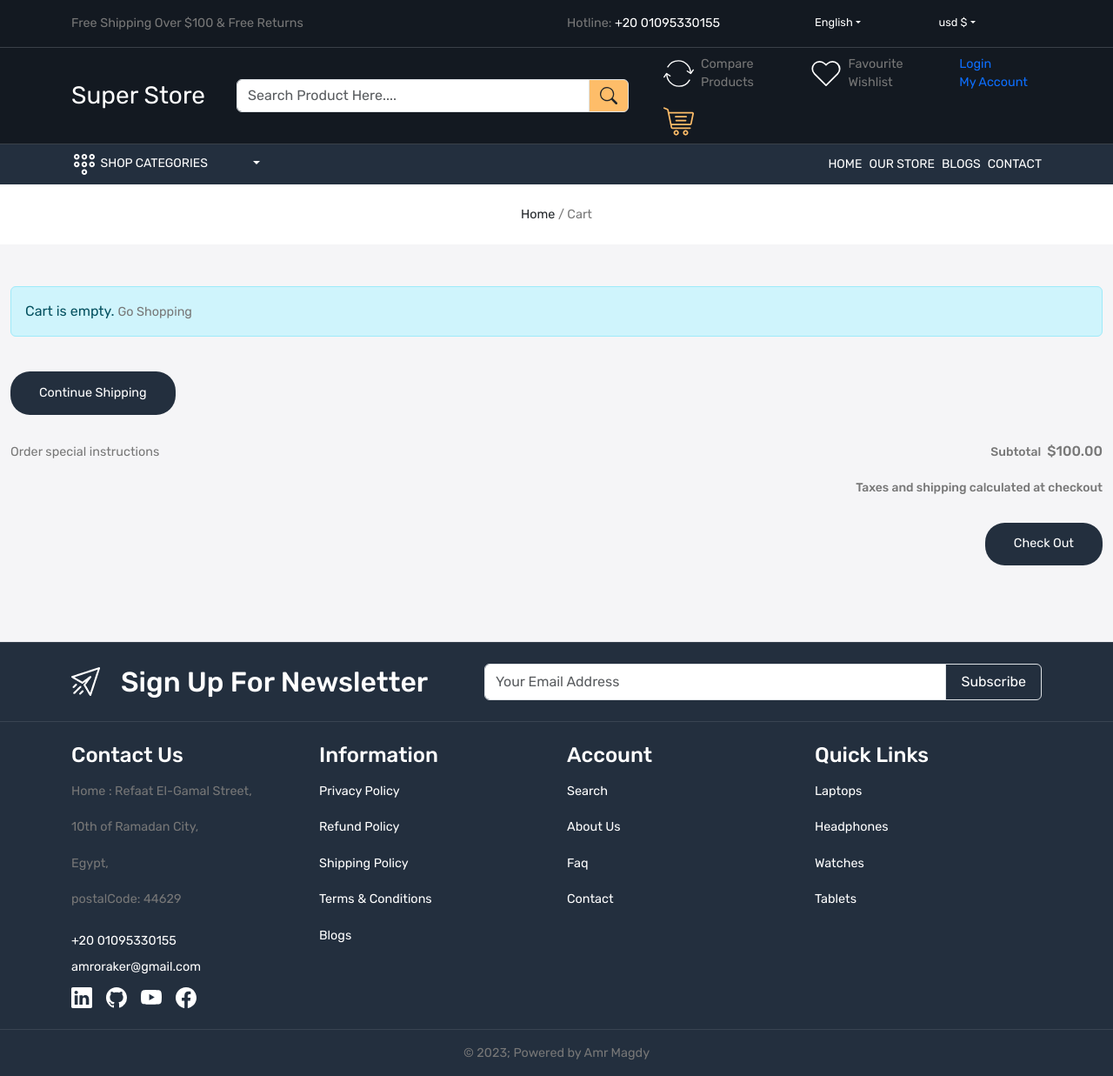
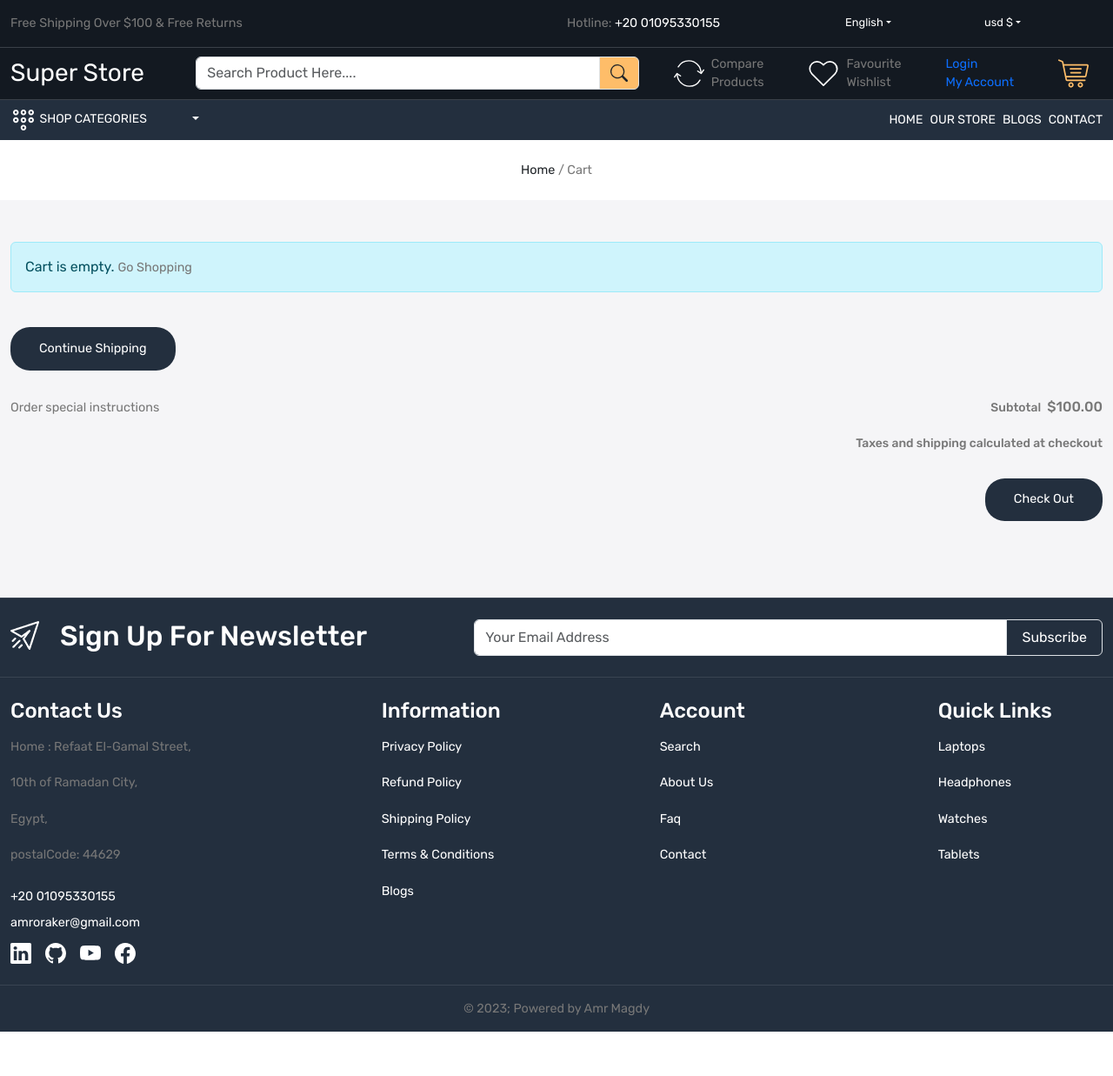
Before and after one commit to amrmagdygamal/Superstore, a React (Vite) app in the folder front-end/: page /cart in a window 1280 px wide. Shown: the whole page at 87% size. After the commit the page ends 1186 px from the top, so only its background shows below. Built offline with nearby package versions, Linux system fonts and the light colour scheme.

Commit message:
Updating code

```diff
--- a/front-end/src/App.css
+++ b/front-end/src/App.css
@@ -120,13 +120,13 @@ a {
 /* footer part */
 
 
-footer {
+.footer {
   background-color: var(--second-dark-color);
   color: white;
 }
 
 
-footer:not(:first-child) {
+.footer:not(:first-child) {
   border-top: 1px solid rgba(255, 255, 255, 0.1);
 }
 
--- a/front-end/src/components/Container.tsx
+++ b/front-end/src/components/Container.tsx
@@ -3,7 +3,7 @@ const Container = (props: any) => {
   return (
     <section className={props.class1}>
       <div className="container-xxl">
-        <div className="row">
+        <div className={`row ${props.class2}`}>
           {props.children}
         </div>
       </div>
--- a/front-end/src/components/Footer.tsx
+++ b/front-end/src/components/Footer.tsx
@@ -1,21 +1,18 @@
-import { Col, Container, Row } from 'react-bootstrap';
 import { Link } from 'react-router-dom';
-import {BsLinkedin, BsGithub, BsYoutube, BsFacebook} from 'react-icons/bs';
-
+import { BsLinkedin, BsGithub, BsYoutube, BsFacebook } from 'react-icons/bs';
+import Container from './Container';
 
 const Footer = () => {
   return (
     <>
-      <footer className="py-4 footer-top">
-        <Container>
-          <Row className="align-items-center">
-            <Col md={5}>
+      <Container class1="py-4 footer footer-top">
+          <div className="col-5">
             <div className="top-data d-flex gap-4 align-items-center">
-                <img src="images/newsletter.png" alt="newsletter" />
+              <img src="/images/newsletter.png" alt="newsletter" />
               <h2 className="mb-0">Sign Up For Newsletter</h2>
             </div>
-            </Col>
-            <Col md={7}>
+          </div>
+          <div className="col-7">
             <div className="input-group">
               <input
                 type="text"
@@ -28,14 +25,10 @@ const Footer = () => {
                 Subscribe
               </span>
             </div>
-            </Col>
-          </Row>
+          </div>
       </Container>
-      </footer>
-      <footer className="py-4 footer-upper">
-        <Container>
-          <Row>
-            <Col md-4>
+      <Container class1="footer py-4 footer-upper">
+        <div className='col-4'>
           <h4>Contact Us</h4>
           <div>
             <address>
@@ -44,17 +37,41 @@ const Footer = () => {
               <p className="mb-1 py-2">Egypt,</p>
               <p className="mb-1 py-2">postalCode: 44629</p>
             </address>
-                <a href="tel:+20 01095330155" className='text-white'>+20 01095330155</a>
-                <a href="mailto:amororaker@gmail.com" className='text-white d-block mb-1 py-2 '>amroraker@gmail.com</a>
+            <a href="tel:+20 01095330155" className="text-white">
+              +20 01095330155
+            </a>
+            <a
+              href="mailto:amororaker@gmail.com"
+              className="text-white d-block mb-1 py-2 "
+            >
+              amroraker@gmail.com
+            </a>
           </div>
           <div className="social-icons d-flex align-items-center gap-3">
-                <a href="https://www.linkedin.com/in/amr-magdy-658298247" className='text-white'><BsLinkedin className="fs-4" /></a>
-                <a href="https://github.com/amrmagdygamal" className='text-white'><BsGithub className="fs-4" /></a>
-                <a href="https://www.youtube.com/@AmrMagdyPRO" className='text-white'><BsYoutube className="fs-4" /></a>
-                <a href="https://www.facebook.com/profile.php" className='text-white'><BsFacebook className="fs-4" /></a>
+            <a
+              href="https://www.linkedin.com/in/amr-magdy-658298247"
+              className="text-white"
+            >
+              <BsLinkedin className="fs-4" />
+            </a>
+            <a href="https://github.com/amrmagdygamal" className="text-white">
+              <BsGithub className="fs-4" />
+            </a>
+            <a
+              href="https://www.youtube.com/@AmrMagdyPRO"
+              className="text-white"
+            >
+              <BsYoutube className="fs-4" />
+            </a>
+            <a
+              href="https://www.facebook.com/profile.php"
+              className="text-white"
+            >
+              <BsFacebook className="fs-4" />
+            </a>
           </div>
-            </Col>
-            <Col md-3>
+        </div>
+        <div className='col-3'>
           <h4>Information</h4>
           <div className="footer-links d-flex flex-column">
             <Link to="/privacy-policy" className="text-white mb-1 py-2">
@@ -73,8 +90,8 @@ const Footer = () => {
               Blogs
             </Link>
           </div>
-            </Col>
-            <Col md-3>
+        </div>
+        <div className='col-3'>
           <h4>Account</h4>
           <div className="footer-links d-flex flex-column">
             <Link to="/" className="text-white mb-1 py-2">
@@ -90,8 +107,8 @@ const Footer = () => {
               Contact
             </Link>
           </div>
-            </Col>
-            <Col md-2>
+        </div>
+        <div className='col-2'>
           <h4>Quick Links</h4>
           <div className="footer-links d-flex flex-column">
             <Link to="/" className="text-white mb-1 py-2">
@@ -107,21 +124,15 @@ const Footer = () => {
               Tablets
             </Link>
           </div>
-            </Col>
-          </Row>
+        </div>
       </Container>
-      </footer>
-      <footer className="py-3 footer-bottom">
-        <Container>
-          <Row>
-            <Col md={12}>
+      <Container class1="py-3 footer footer-bottom">
+        <div className="col-12">
           <p className="text-center mb-0">
             &copy; {new Date().getFullYear()}; Powered by Amr Magdy
           </p>
-            </Col>
-          </Row>
+        </div>
       </Container>
-      </footer>
     </>
   );
 };
--- a/front-end/src/components/Header.tsx
+++ b/front-end/src/components/Header.tsx
@@ -1,21 +1,11 @@
 import React, { useContext } from 'react';
-import {
-  Badge,
-  Button,
-  Col,
-  Container,
-  ListGroup,
-  Nav,
-  NavDropdown,
-  Navbar,
-  Row,
-} from 'react-bootstrap';
+import { Badge, Nav, NavDropdown, Navbar, Row } from 'react-bootstrap';
 import { LinkContainer } from 'react-router-bootstrap';
 import { Store } from '../Store';
 import Rating from './Rating';
-import { Helmet } from 'react-helmet-async';
 import { BsSearch } from 'react-icons/bs';
 import { Link, NavLink } from 'react-router-dom';
+import Container from './Container';
 
 const Header = () => {
   const {
@@ -38,51 +28,41 @@ const Header = () => {
 
   return (
     <>
-      <header className="header-top-strip py-3">
-        <Container>
+      <Container class1="header header-top-strip py-3">
+        <div className="col-6">
+          <p className="mb-0">Free Shipping Over $100 & Free Returns</p>
+        </div>
+        <div className="col-6">
           <Row>
-            <Col md={6}>
-              <p className="mb-0">Free Shipping Over $100 & Free Returns</p>
-            </Col>
-            <Col md={6}>
-              <Row>
-                <Col md={6}>
+            <div className="col-6">
               <p className="mb-0">
                 Hotline:{' '}
                 <a className="text-white" href="tel:+20 01095330155">
                   +20 01095330155
                 </a>
               </p>
-                </Col>
-                <Col md={3}>
+            </div>
+            <div className="col-3">
               <NavDropdown title="English">
                 <NavDropdown.Item className="mb-0">Arabic</NavDropdown.Item>
-                    <NavDropdown.Item className="mb-0">
-                      English
-                    </NavDropdown.Item>
+                <NavDropdown.Item className="mb-0">English</NavDropdown.Item>
               </NavDropdown>
-                </Col>
-                <Col md={3}>
+            </div>
+            <div className="col-3">
               <NavDropdown title="usd $">
                 <NavDropdown.Item>Usd $</NavDropdown.Item>
               </NavDropdown>
-                </Col>
+            </div>
           </Row>
-            </Col>
-          </Row>
+        </div>
       </Container>
-      </header>
-      <header className="header-upper">
-        <Container>
-          <Row className="align-items-center">
-            <Col md={2}>
+      <Container class1="header header-upper" class2="align-items-center">
+        <div className="col-2">
           <LinkContainer to="/">
-                <Navbar.Brand className="text-white fs-3">
-                  Super Store
-                </Navbar.Brand>
+            <Navbar.Brand className="text-white fs-3">Super Store</Navbar.Brand>
           </LinkContainer>
-            </Col>
-            <Col md={5}>
+        </div>
+        <div className="col-5">
           <div className="input-group">
             <input
               type="text"
@@ -95,8 +75,8 @@ const Header = () => {
               <BsSearch className="fs-5" />
             </span>
           </div>
-            </Col>
-            <Col md={5}>
+        </div>
+        <div className="col-5">
           <Nav className="align-items-center justify-content-between">
             <Link className="nav-link d-flex gap-2" to="/compare">
               <img src="/images/compare.svg" alt="compare" />
@@ -155,19 +135,16 @@ const Header = () => {
               )}
             </Link>
           </Nav>
-            </Col>
-          </Row>
+        </div>
       </Container>
-      </header>
-      <header className="header-bottom py-2">
-        <Container>
-          <Row className="align-items-center">
-            <Col md={12} className="d-flex justify-content-between">
+      <Container class1="header-bottom py-2" class2="align-items-center">
+        <div className="col-12 d-flex justify-content-between">
           <NavDropdown
             className="shop-categories-menu bg-transparent"
             title={
               <>
-                    <img src="/images/menu.svg" alt="menu" />{"   "}
+                <img src="/images/menu.svg" alt="menu" />
+                {'   '}
                 <span className="me-5 d-inline-block"> Shop Categories</span>
               </>
             }
@@ -183,10 +160,8 @@ const Header = () => {
             <NavLink to="/blogs">Blogs</NavLink>
             <NavLink to="/contact">Contact</NavLink>
           </Nav>
-            </Col>
-          </Row>
+        </div>
       </Container>
-      </header>
     </>
   );
 };
```
Lines whose indentation alone changed are shown as unchanged.
